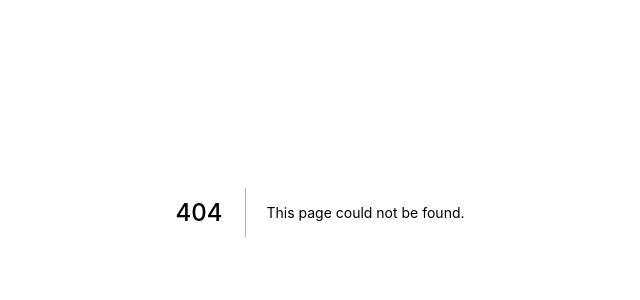
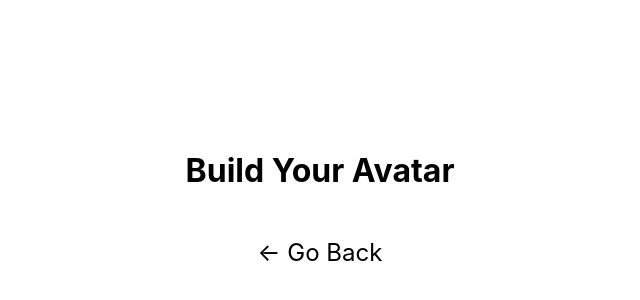
Before and after one commit to Kowalski-Group/rfp2204-blue-ocean, a Next.js app: page /avatar in a window 1280 px wide. Before the commit this address had no page. Shown: the part 188-488 px from the top of the page, without its empty margins (320-960 px from the left). Built offline with nearby package versions, Linux system fonts and the light colour scheme.

Commit message:
testing git workflow

```diff
--- /dev/null
+++ b/pages/avatar.js
@@ -0,0 +1,17 @@
+import styles from "../styles/Home.module.css";
+import Link from "next/link";
+
+export default function About() {
+  return (
+    <div className={styles.container}>
+      <main className={styles.main}>
+        <h1>Build Your Avatar</h1>
+        <p className={styles.description}>
+          <Link href="/">
+            <a>&larr; Go Back</a>
+          </Link>
+        </p>
+      </main>
+    </div>
+  );
+}
```
